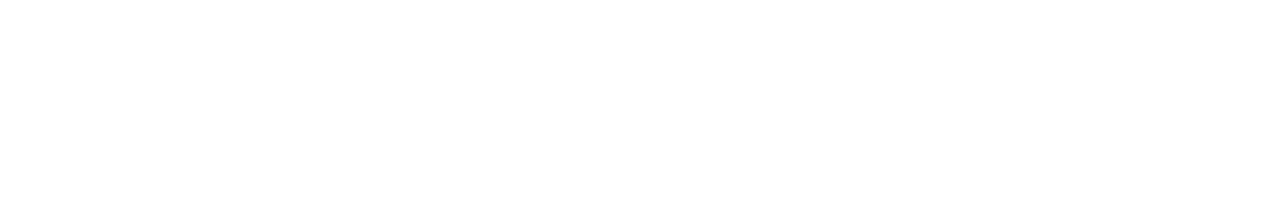
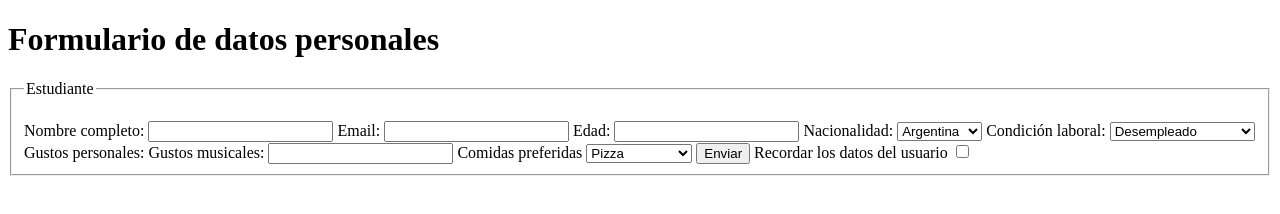
Before and after one commit to felipesbuttoni/utn-labcomII-practices, a plain HTML site: page U02P02/perfil.html in a window 1280 px wide. Drawn offline with Linux system fonts and the light colour scheme.

Commit message:
practica 2 terminada

```diff
--- a/U02P02/perfil.html
+++ b/U02P02/perfil.html
@@ -1,12 +1,73 @@
 <!DOCTYPE html>
 <html lang="en">
+
 <head>
     <meta charset="UTF-8">
     <meta http-equiv="X-UA-Compatible" content="IE=edge">
     <meta name="viewport" content="width=device-width, initial-scale=1.0">
-    <title>Document</title>
+    <title>Formulario de datos personales</title>
 </head>
+
 <body>
+    <h1>Formulario de datos personales</h1>
+    <form>
+        <fieldset>
+            <legend>Estudiante</legend>
+            <br>
 
+            <label for="nombre-completo">Nombre completo:</label>
+            <input type="text" name="nombre-completo" id="nombre-completo" required>
+
+            <label for="email">Email:</label>
+            <input type="email" name="email" id="email" required>
+
+            <label for="edad">Edad:</label>
+            <input type="number" name="edad" id="edad" min="18" required>
+
+            <label for="nacionalidad">Nacionalidad:</label>
+            <select name="nacionalidad" id="nacionalidad" required>
+                <option value="argentina">Argentina</option>
+                <option value="uruguay">Uruguay</option>
+                <option value="brasil">Brasil</option>
+                <option value="chile">Chile</option>
+                <option value="bolivia">Bolivia</option>
+                <option value="paraguay">Paraguay</option>
+                <option value="colombia">Colombia</option>
+                <option value="venezuela">Venezuela</option>
+                <option value="ecuador">Ecuador</option>
+                <option value="otra">Otra</option>
+            </select>
+
+            <label for="condicion-laboral">Condición laboral:</label>
+            <select name="condicion-laboral" id="condicion-laboral" required>
+                <option value="desempleado">Desempleado</option>
+                <option value="en-busqueda">En búsqueda laboral</option>
+                <option value="part-time">Part-time</option>
+                <option value="full-time">Full-time</option>
+            </select>
+
+
+            <label for="gustos-personales">Gustos personales:</label>
+
+            <label for="gustos-musicales">Gustos musicales:</label>
+            <input type="text" name="gustos-musicales" id="gustos-musicales" required>
+
+            <label for="comidas-preferidas">Comidas preferidas</label>
+            <select name="comidas-preferidas" id="comidas-preferidas" required>
+                <option value="pizza">Pizza</option>
+                <option value="asado">Asado</option>
+                <option value="hamburguesa">Hamburguesa</option>
+                <option value="pastas">Pastas</option>
+                <option value="empanadas">Empanadas</option>
+            </select>
+
+            <input type="submit" value="Enviar">
+            <label for="check">Recordar los datos del usuario</label>
+            <input type="checkbox" name="check"
+             id="check">
+        </fieldset>
+
+    </form>
 </body>
+
 </html>
```
Also changed, not shown: U02P01/HTML/index.html (+1 -0 lines), U02P02/login.html (+9 -3 lines), U02P01/index.html (deleted).
